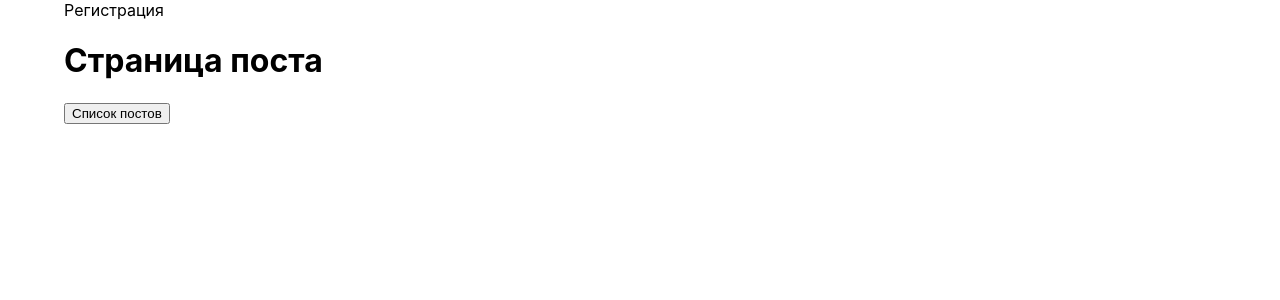
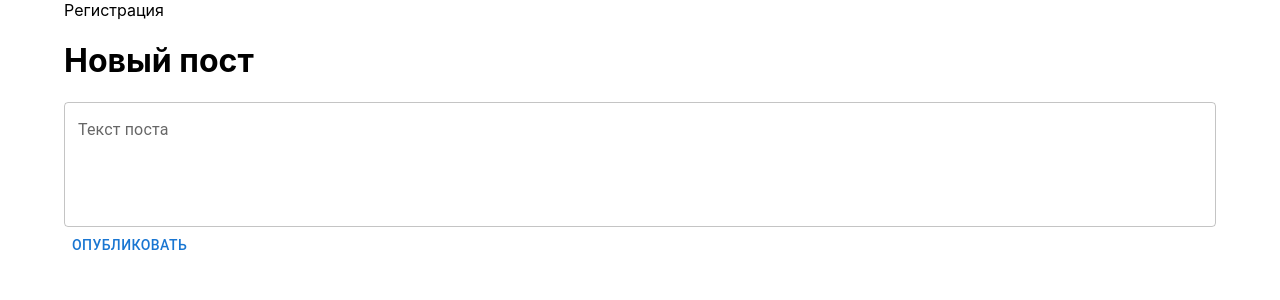
Before and after one commit to zhevakin/nordic-instagram-2022, a Next.js app: page /posts/new in a window 1280 px wide. Shown: the top 300 px of the page. Built offline with nearby package versions, Linux system fonts and the light colour scheme; no server answers; the database is empty.

Commit message:
post uid and date

```diff
--- a/helpers/postConverter.ts
+++ b/helpers/postConverter.ts
@@ -15,10 +15,14 @@ const postConverter: FirestoreDataConverter<Post> = {
     snapshot: QueryDocumentSnapshot,
     options: SnapshotOptions
   ): Post {
-    const data = snapshot.data(options) as Post
+    const data = snapshot.data(options)
     return {
+      uid: data.uid,
       id: snapshot.id,
       text: data.text,
+      createdAt: data.createdAt
+        ? new Date(data.createdAt?.seconds * 1000)
+        : null,
     }
   },
 }
--- a/pages/posts/index.tsx
+++ b/pages/posts/index.tsx
@@ -10,12 +10,17 @@ const Posts: NextPage = () => {
     collection(db, 'posts').withConverter(postConverter)
   )
 
+  console.log(posts)
+
   return (
     <div>
       <h1>Список постов</h1>
       {posts &&
         posts.map((post) => (
           <div key={post.id}>
+            {post.createdAt && (
+              <span>{post.createdAt.toLocaleDateString()}</span>
+            )}{' '}
             <Link href={`/posts/${post.id}`}>{post.text}</Link>
           </div>
         ))}
--- /dev/null
+++ b/pages/posts/new.tsx
@@ -0,0 +1,45 @@
+import { collection, addDoc, serverTimestamp } from 'firebase/firestore'
+import { useForm } from 'react-hook-form'
+import { useAuthState } from 'react-firebase-hooks/auth'
+import { useRouter } from 'next/router'
+import TextField from '@mui/material/TextField'
+import Button from '@mui/material/Button'
+import { auth, db } from '../../app/firebaseApp'
+
+type FormData = {
+  text: string
+}
+
+const New = () => {
+  const [user] = useAuthState(auth)
+  const router = useRouter()
+  const { register, handleSubmit } = useForm<FormData>()
+  const onSubmit = handleSubmit(async (data) => {
+    if (user) {
+      const newPost = {
+        text: data.text,
+        uid: user.uid,
+        createdAt: serverTimestamp(),
+      }
+      const docRef = await addDoc(collection(db, 'posts'), newPost)
+      router.push(`/posts/${docRef.id}`)
+    }
+  })
+  return (
+    <div>
+      <h1>Новый пост</h1>
+      <form onSubmit={onSubmit}>
+        <TextField
+          {...register('text')}
+          multiline
+          label="Текст поста"
+          rows={4}
+          fullWidth
+        />
+        <Button type="submit">Опубликовать</Button>
+      </form>
+    </div>
+  )
+}
+
+export default New
--- a/types/post.ts
+++ b/types/post.ts
@@ -1,6 +1,8 @@
 type Post = {
+  uid: string
   id: string
   text: string
+  createdAt: Date | null
 }
 
 export default Post
```
